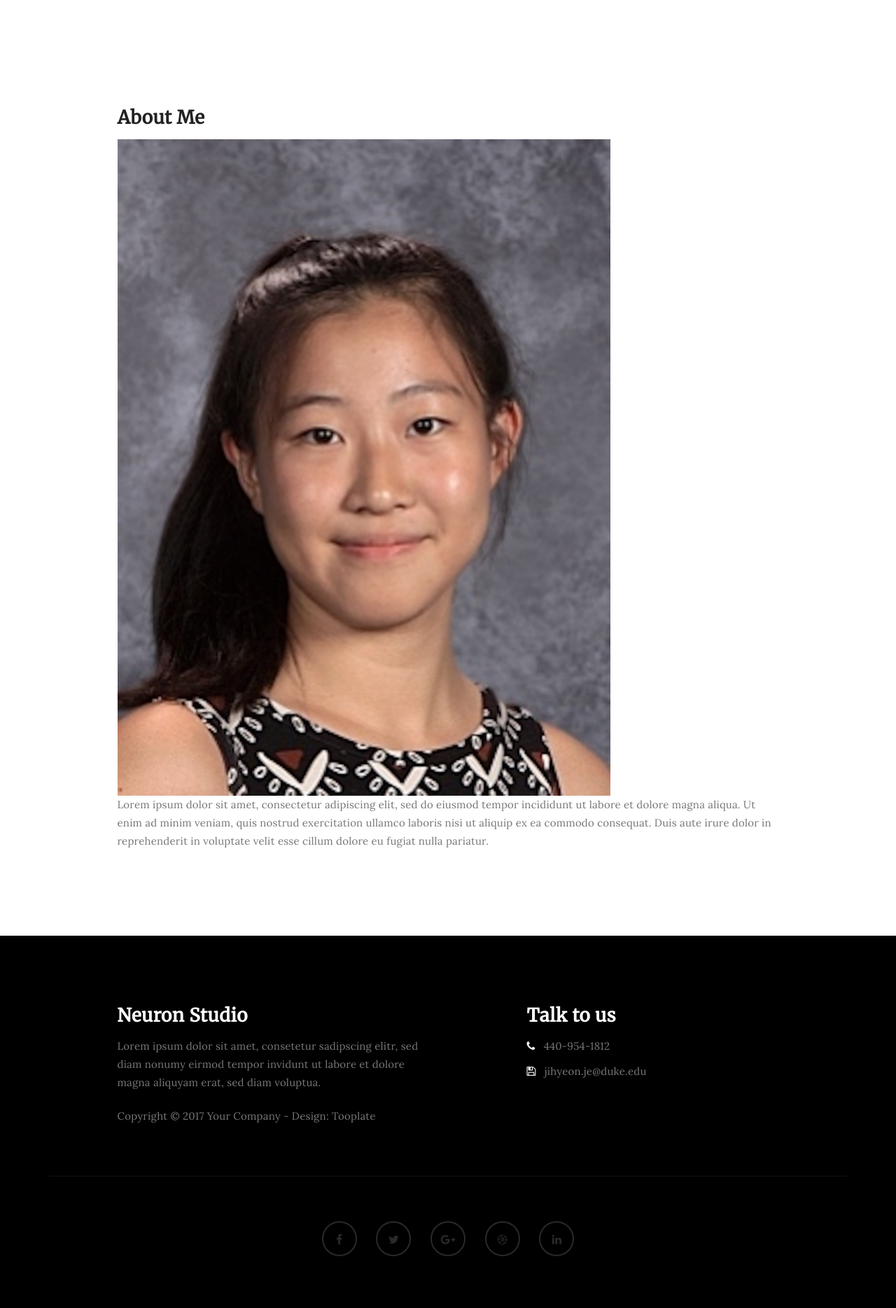
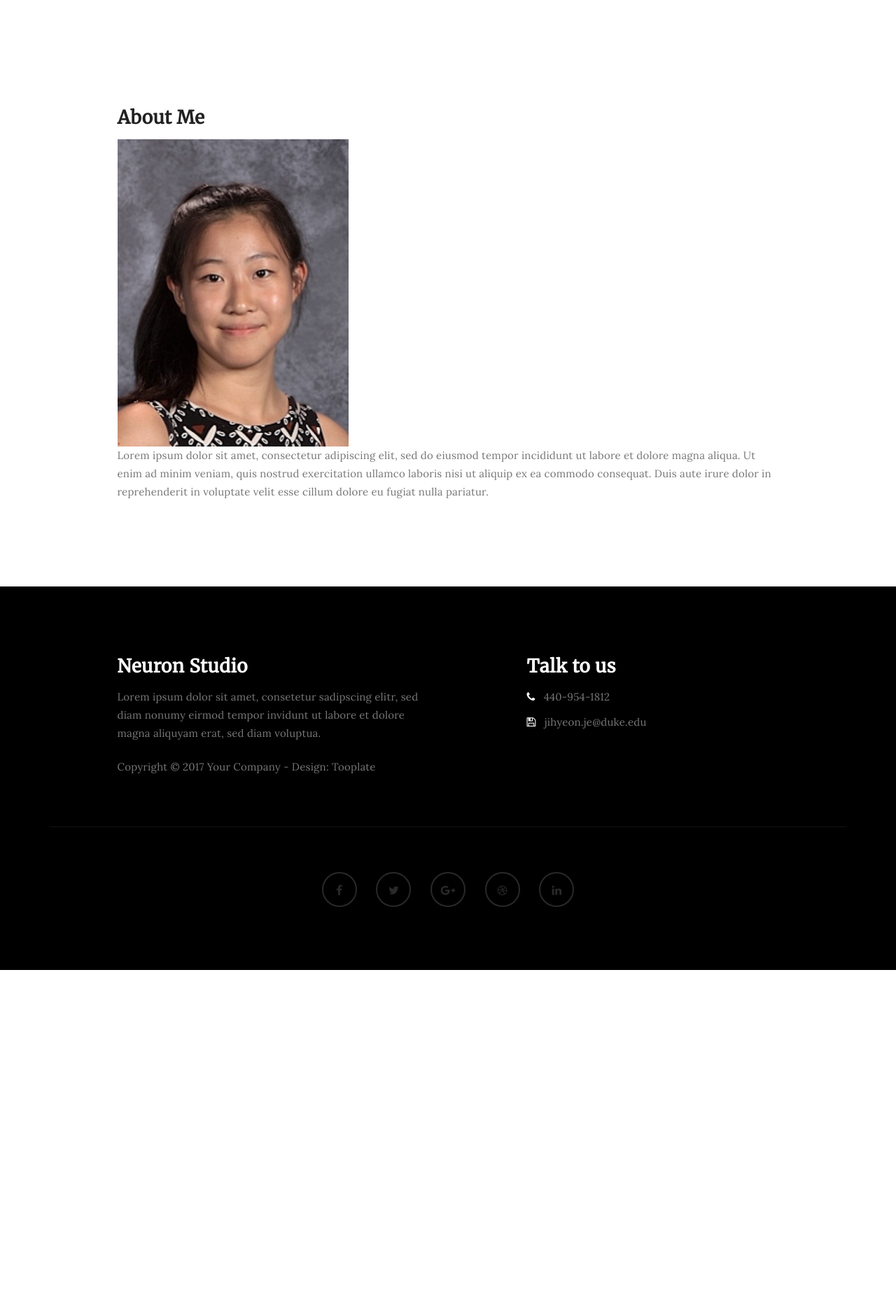
Before and after one commit to rpraka/JihyeonJe.com, a Jekyll site: the page index.html, which Jekyll copies as it is, in a window 1280 px wide. Shown: the part 989-2858 px from the top of the page at 70% size. Built offline with Jekyll 4.4.1, drawn with Linux system fonts in a browser that asks for light colours; after the commit the page ends 2375 px from its top, so only the background shows below that.

Commit message:
Update index.html

```diff
--- a/index.html
+++ b/index.html
@@ -93,7 +93,7 @@ http://www.tooplate.com/view/2085-neuron
                          <div class="blog-post-title">
                               <h3><a href="single-post.html">About Me</a></h3>
                          </div>
-                         <img src="images/jihyeonjeprofile.jpg" style="width: 55vw; min-width: 330px;" class="img-responsive" alt="Blog Image">
+                         <img src="images/jihyeonjeprofile.jpg" style="width: 20vw; min-width: 330px;" class="img-responsive" alt="Blog Image">
                               </a>
                          <div class="blog-post-des">
                               <p>Lorem ipsum dolor sit amet, consectetur adipiscing elit, sed do eiusmod tempor incididunt ut labore et dolore magna aliqua. Ut enim ad minim veniam, quis nostrud exercitation ullamco laboris nisi ut aliquip ex ea commodo consequat. Duis aute irure dolor in reprehenderit in voluptate velit esse cillum dolore eu fugiat nulla pariatur.</p>
```
